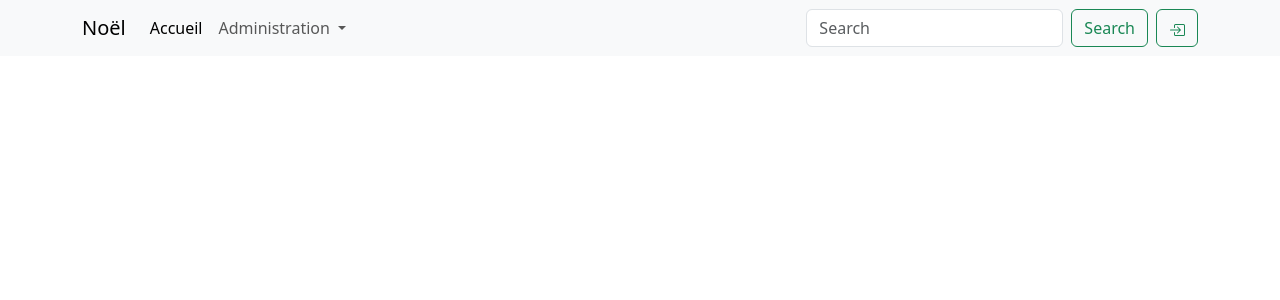
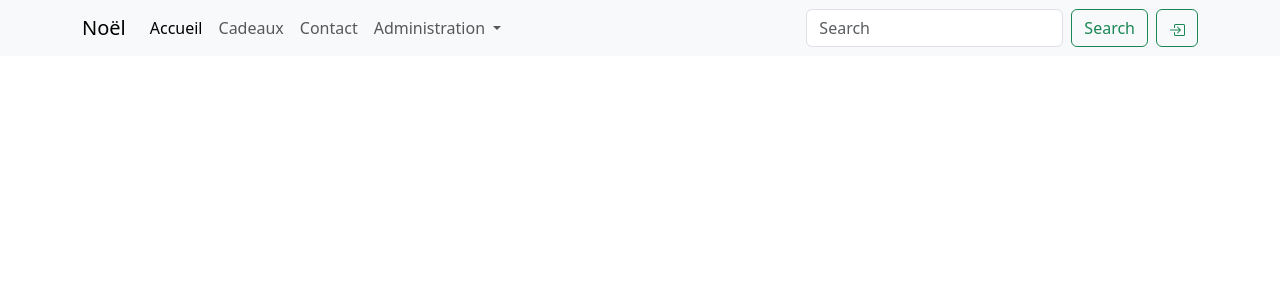
Before and after one commit to etupdt/noel, a PHP site: page /views/header.php in a window 1280 px wide. Shown: the top 300 px of the page. Run offline with PHP 8.4, Linux system fonts and the light colour scheme; some libraries are stand-ins or nearby versions.

Commit message:
Feat: Add menu options

```diff
--- a/views/header.php
+++ b/views/header.php
@@ -21,8 +21,14 @@
       </button>
       <div class="collapse navbar-collapse" id="navbarSupportedContent">
         <ul class="navbar-nav me-auto mb-2 mb-lg-0">
-        <li class="nav-item">
+          <li class="nav-item">
             <a class="nav-link active" aria-current="page" href="<?php echo BASE_URL.'/';?>">Accueil</a>
+          </li>
+          <li class="nav-item">
+            <a class="nav-link" href="#">Cadeaux</a>
+          </li>
+          <li class="nav-item">
+            <a class="nav-link" href="#">Contact</a>
           </li>
           <li class="nav-item dropdown">
             <a class="nav-link dropdown-toggle" href="#" role="button" data-bs-toggle="dropdown" aria-expanded="false">
```
